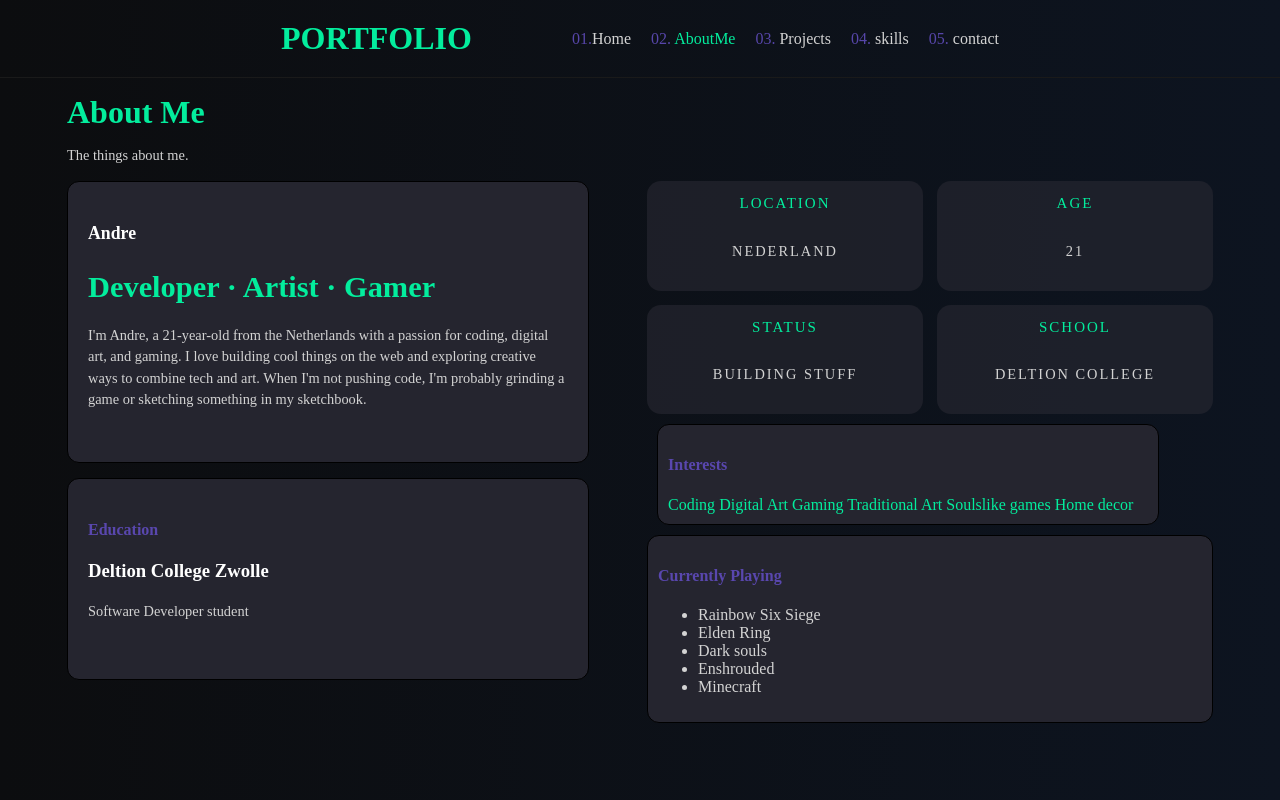
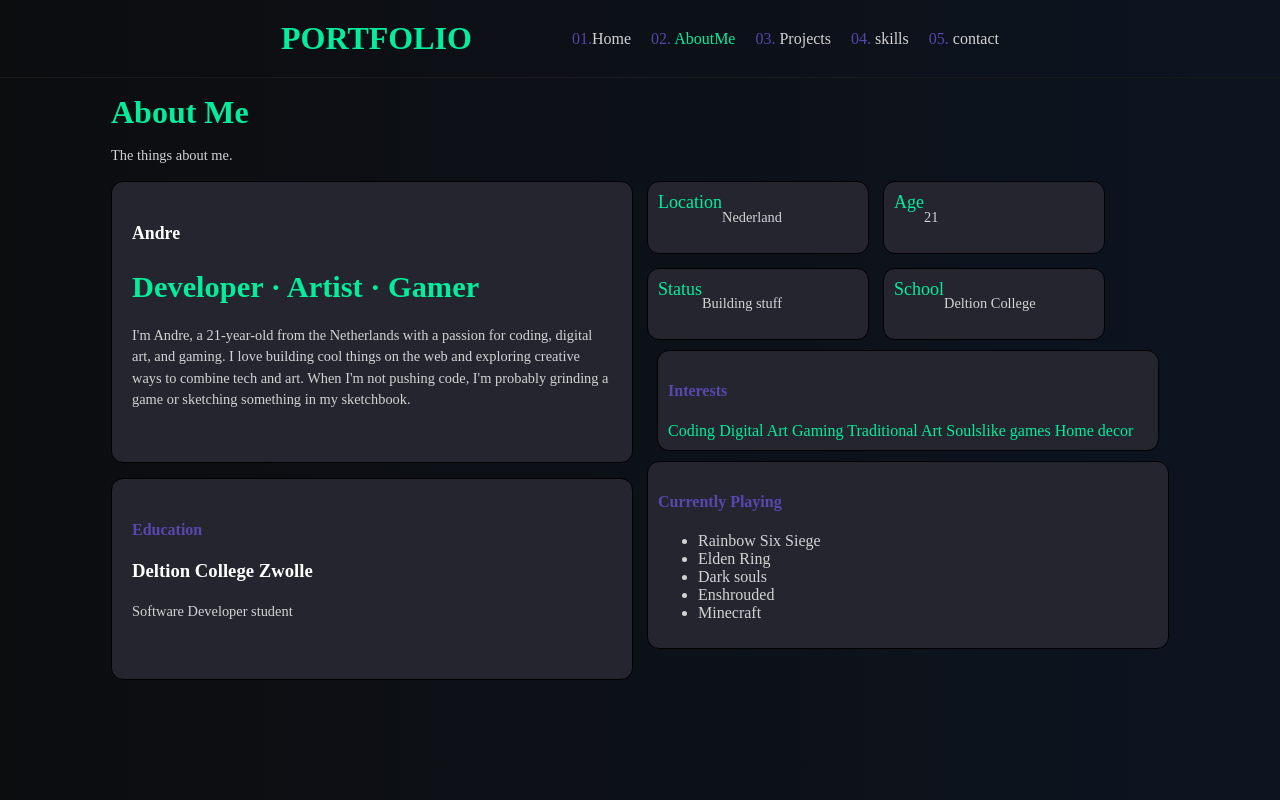
Before and after one commit to itzmitto/portfolioproject, a React (Vite) app: page /AboutMe in a window 1280 px wide. Shown: the top 800 px of the page. Built offline with nearby package versions, Linux system fonts and the light colour scheme.

Commit message:
53ste commit

```diff
--- a/src/pages/AboutMe.css
+++ b/src/pages/AboutMe.css
@@ -31,16 +31,14 @@
         width: 30rem;
     }
 
-    /* .small {
+    .small {
         height: auto;
         width: 200px;
         padding: 10px;
-        was 18px
-        box-sizing: border-box;
-        text-align: center;
-        border: 1px solid var(--border);
+        font-size: 18px;
+        display: flex;
     }
- */
+
 
     .interests {
         padding: 10px;
@@ -98,7 +96,7 @@
 
 
 
-    .small {
+    /* .small {
         display: flex;
         align-items: center;
         gap: 14px;
@@ -113,25 +111,21 @@
     }
 
     .small {
-        font-size: 22px;
-    }
-
-    .small {
         display: flex;
         flex-direction: column;
     }
 
     .small {
-        font-size: 11px;
         letter-spacing: 2px;
         text-transform: uppercase;
         color: #00ffa6;
     }
 
     .small {
-        font-size: 15px;
         color: white;
-    }
+    } */
+
+
 
 
 }
```
